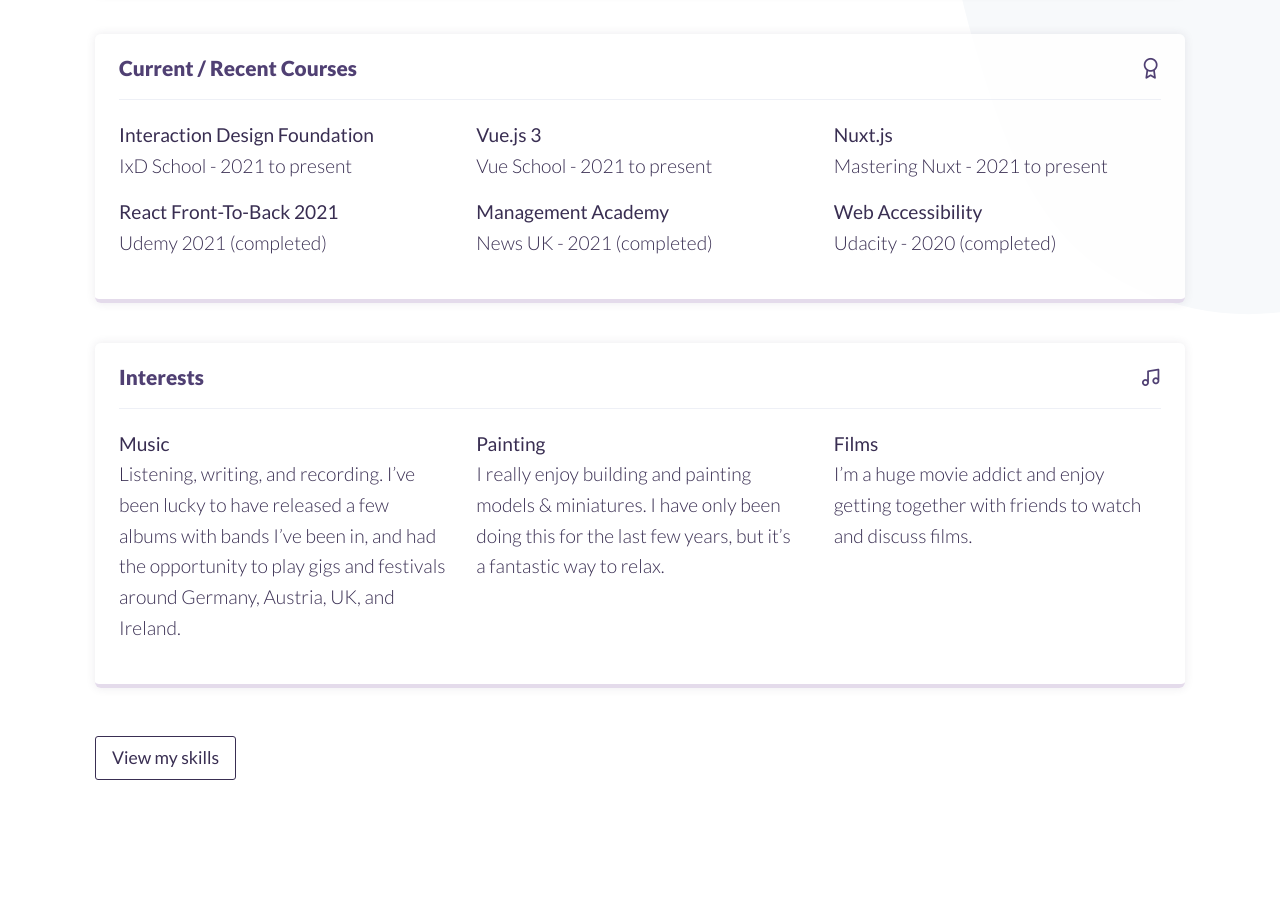
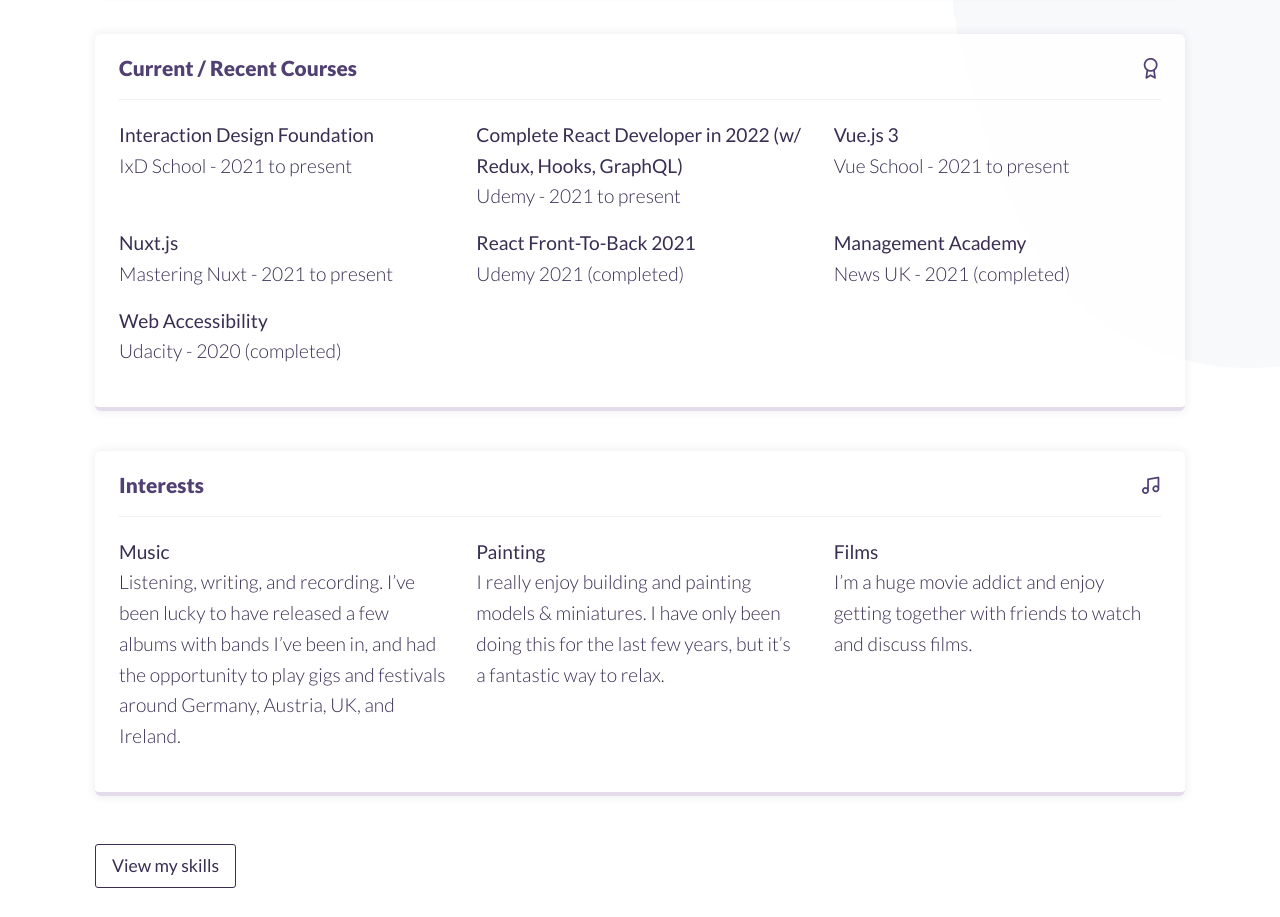
Before and after one commit to stunoir/stunoir.github.io, a Vue app: page / in a window 1280 px wide. Shown: the part 1740-2657 px from the top of the page. Built offline with nearby package versions, Linux system fonts and the light colour scheme.

Commit message:
update learning

```diff
--- a/src/components/sections/SectionAbout.vue
+++ b/src/components/sections/SectionAbout.vue
@@ -54,6 +54,10 @@
             details: 'IxD School - 2021 to present',
           },
           {
+            name: 'Complete React Developer in 2022 (w/ Redux, Hooks, GraphQL)',
+            details: 'Udemy - 2021 to present',
+          },
+          {
             name: 'Vue.js 3',
             details: 'Vue School - 2021 to present',
           },
```
